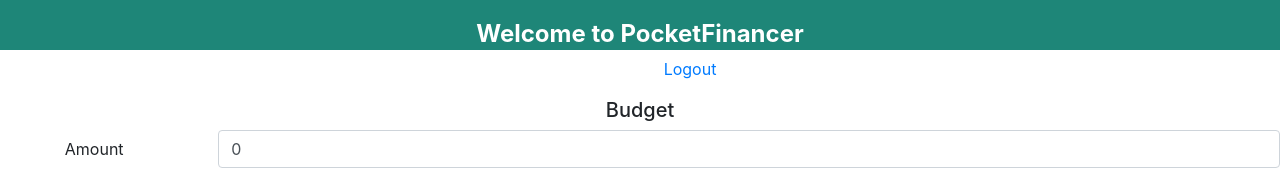
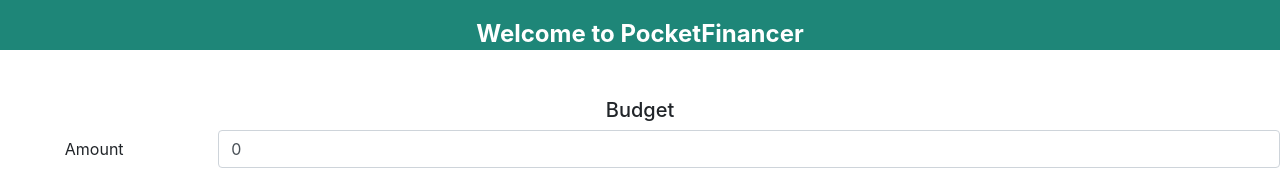
Before and after one commit to kannuVerma/PocketFinancer, a React (Create React App) app: page /Budget in a window 1280 px wide. Shown: the top 170 px of the page. Built offline with nearby package versions, Linux system fonts and the light colour scheme.

Commit message:
fixing logout

```diff
--- a/src/App.css
+++ b/src/App.css
@@ -36,8 +36,8 @@
 }
 .App-logout {
 
-	font-size: 1em;
-
+	font-size: 1.2em;
+	padding-bottom: 50px;
 
 }
 
--- a/src/App.js
+++ b/src/App.js
@@ -21,7 +21,7 @@
 			<header className='App-header'>
 				<h1 className='App-title'>Welcome to PocketFinancer
 					</h1>
-					<div className='App-logout'> <a className='App-logout' href='/login'>Logout</a>	</div>
+
 
 			</header>
 			<br />
--- a/src/components/Landing.js
+++ b/src/components/Landing.js
@@ -42,7 +42,7 @@
         <div>
           <Header />
 
-
+          <div className='App-logout'> <a className='App-logout' href='/login'>Logout</a>	</div>
           <div class="card-deck">
             <div class="card">
               <div class="card-body">
@@ -78,13 +78,6 @@
               </div>
             </div>
 
-
-          {/* <BudgetTracker id = {props.match.params.id} budgetSuccess = {budgetSuccess} deletesuccessbudget = {deletesuccessbudget} />
-          <Budget id = {props.match.params.id} budgetsuccess = {budgetsuccess} />
-          <Balance id = {props.match.params.id} editdetails = {editdetails} budgetSuccess = {budgetSuccess} deletebudgetSuccess = {deletebudgetSuccess} transactionSuccess = {transactionSuccess}/>
-          <Incompence id = {props.match.params.id} transactionSuccess = {transactionSuccess} deletedIdSuccess = {deletedIdSuccess} editSuccess = {editSuccess}/>
-          <AddNewTransaction  id = {props.match.params.id} transactionsuccess = {transactionsuccess}/>
-          <History  id = {props.match.params.id} transactionSuccess = {transactionSuccess}  deletesuccess  = {deletesuccess} editsuccess = {editsuccess} /> */}
           <ChartComponent details = {details}/>
 
 
--- a/src/components/history.js
+++ b/src/components/history.js
@@ -37,7 +37,6 @@
                 let id = props.id;
                 const { data } = await axios.get(`http://localhost:4000/expense/${id}`);
                 setExpense(data);
-
             } catch (e) {
                 console.log(e);
             }
```
